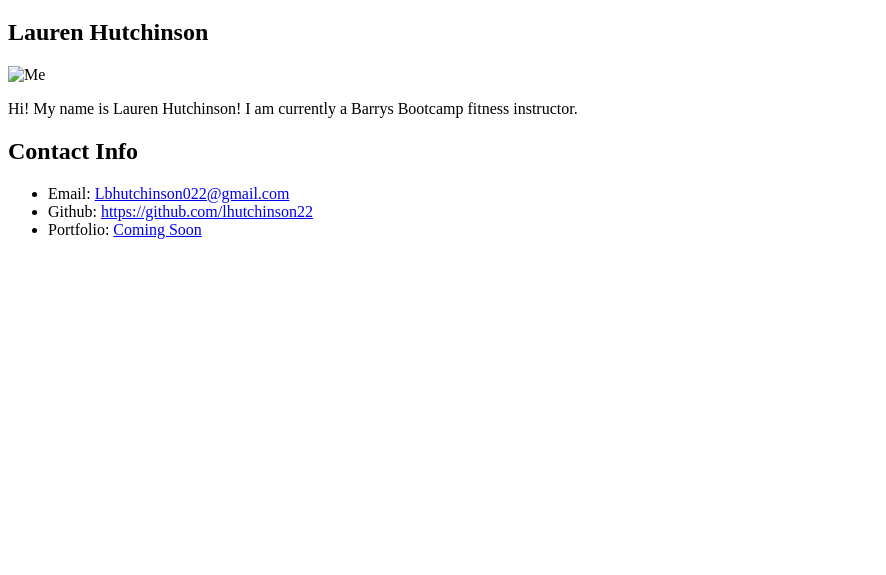
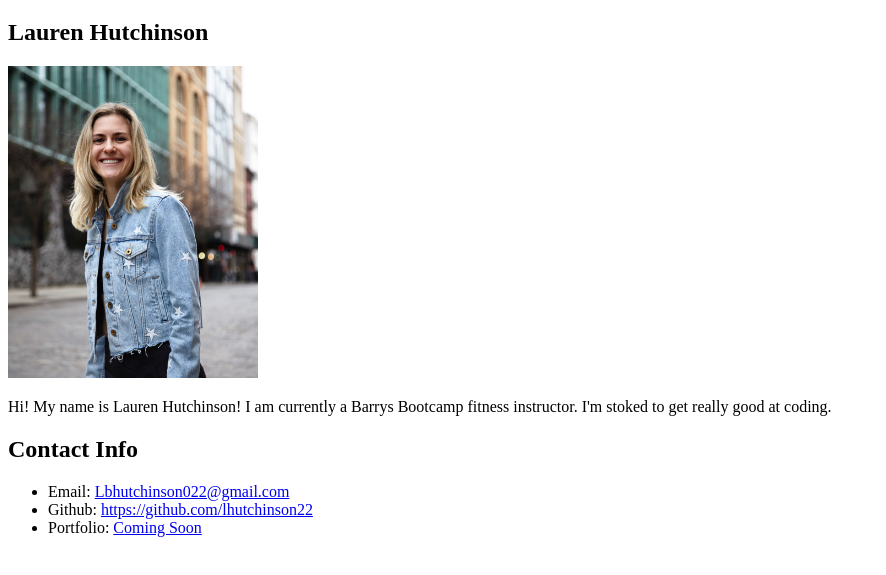
Before and after one commit to lhutchinson22/class_activity_git, a plain HTML site: page index.html in a window 1280 px wide. Shown: the part 61-636 px from the top of the page, without its empty margins (0-886 px from the left). Drawn offline with Linux system fonts and the light colour scheme.

Commit message:
fixed picture source

```diff
--- a/index.html
+++ b/index.html
@@ -9,9 +9,9 @@
     <h1>Student Bio</h1>
     <h2>Lauren Hutchinson</h2>
 
-    <img src="/desktop/wtf/8F117B5F-2715-4914-A3A7-122584B0CA76.JPG" alt="Me">
+    <img src="8F117B5F-2715-4914-A3A7-122584B0CA76.JPG" alt="Me" width="250px">
 
-    <p>Hi! My name is Lauren Hutchinson! I am currently a Barrys Bootcamp fitness instructor.</p>
+    <p>Hi! My name is Lauren Hutchinson! I am currently a Barrys Bootcamp fitness instructor. I'm stoked to get really good at coding.</p>
 
     <h2>Contact Info</h2>
     <ul>
```
Also changed, not shown: 8F117B5F-2715-4914-A3A7-122584B0CA76.JPG (added).
